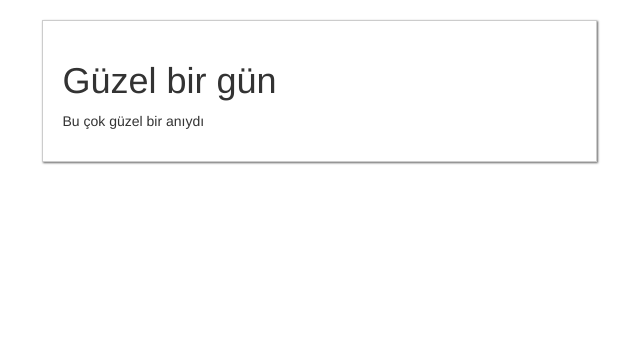
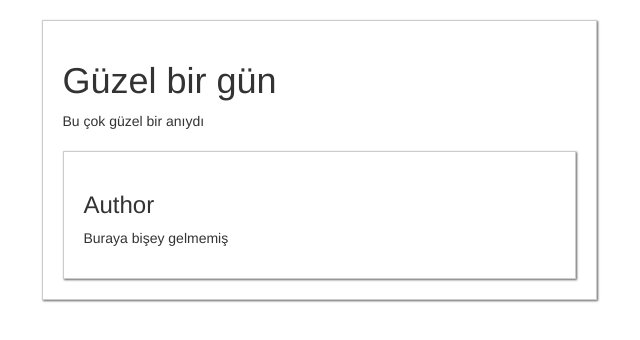
Before and after one commit to eroglu94/vue-cli-intro, a Vue app: page / in a window 1280 px wide. Shown: the top 340 px of the page, without its empty margins (321-961 px from the left). Built offline with nearby package versions, Linux system fonts and the light colour scheme.

Commit message:
default slot ve slot defaults - ders 119

```diff
--- a/src/App.vue
+++ b/src/App.vue
@@ -4,7 +4,7 @@
       <div class="col-md-6 col-md-offset-3">
         <app-memory>
           <h1 slot="heading">Güzel bir gün</h1>
-          <p slot="content"> Bu çok güzel bir anıydı</p>
+          <p> Bu çok güzel bir anıydı</p>
         </app-memory>
       </div>
       </div>
--- a/src/Memory.vue
+++ b/src/Memory.vue
@@ -1,7 +1,14 @@
 <template>
   <div>
  <slot name="heading"></slot>
-  <slot name="content"></slot>
+  <slot></slot>
+
+<div class="memory">
+    <slot name="author">
+        <h3>Author</h3>
+        <p>Buraya bişey gelmemiş</p>
+    </slot>
+</div>
 
   </div>
 </template>
```
